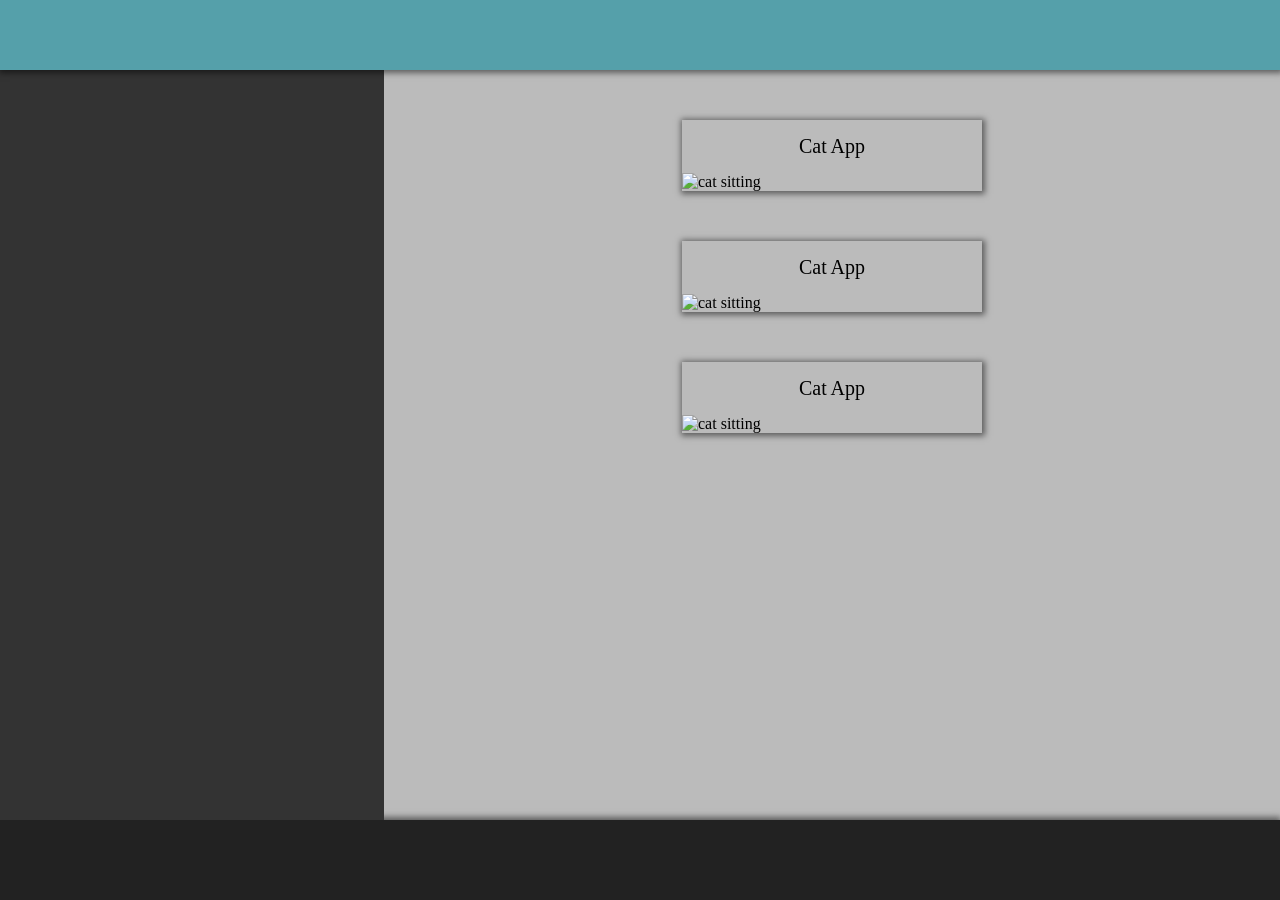
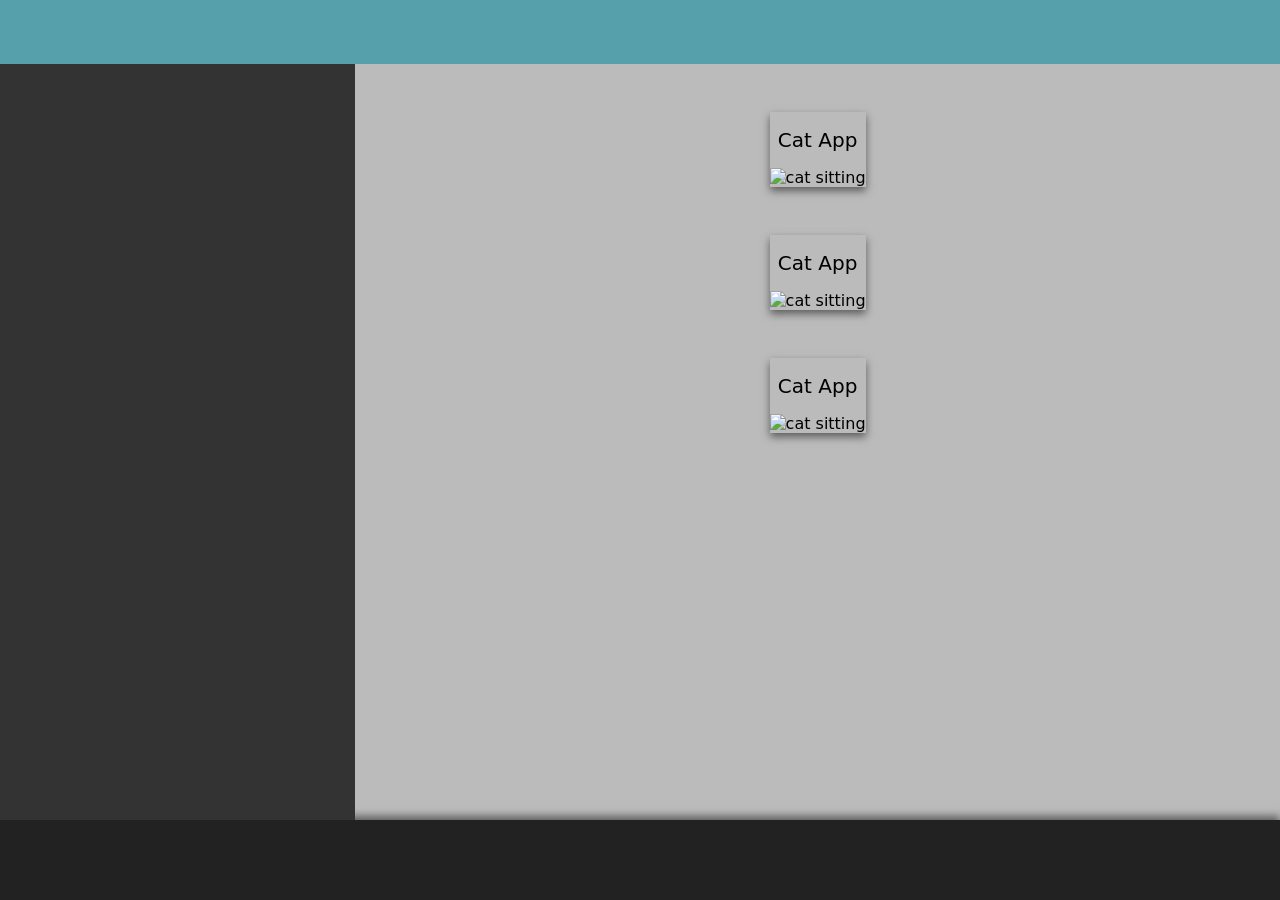

reworked Module 01

--- a/Module 01 - HTML_CSS/04-selectors/style.css
+++ b/Module 01 - HTML_CSS/04-selectors/style.css
@@ -1,20 +1,28 @@
 body {
   margin: 0;
+  font-family: system-ui, sans-serif;
+  background-color: #333;
 }
 
 nav {
-  position: relative;
-  width: 100%;
-  height: 70px;
+  height: 4rem;
+  display: flex;
+  justify-content: flex-end;
+  align-items: center;
+  padding-inline: 2rem;
   background-color: #55a0aa;
-  box-shadow: 1px 1px 6px 2px rgba(0, 0, 0, 0.5);
+  box-shadow: 0 0.25rem 0.5rem rgba(0, 0, 0, 0.5);
+}
+
+nav a {
+  color: black;
+  text-decoration: none;
 }
 
 main {
-  width: 100%;
-  min-height: calc(100vh - 150px);
-  background-color: #bbb;
+  min-height: calc(100vh - 9rem);
   display: flex;
+  background-color: #bbb;
 }
 
 aside {
@@ -22,37 +30,46 @@ aside {
   background-color: #333;
 }
 
-section {
+main > section {
+  width: 70%;
   display: flex;
   flex-direction: column;
   align-items: center;
-  width: 70%;
+  padding: 3rem;
 }
 
 footer {
-  width: 100%;
-  height: 80px;
+  height: 5rem;
   background-color: #222;
-  box-shadow: -1px -1px 6px 2px rgba(0, 0, 0, 0.5);
+  box-shadow: 0 -0.25rem 0.5rem rgba(0, 0, 0, 0.5);
+}
+
+.cardContainer {
+  width: 50%;
+  padding: 1.25rem;
+  box-sizing: border-box;
 }
 
 .card {
   display: flex;
   flex-direction: column;
   align-items: center;
-  box-shadow: 1px 1px 6px 2px rgba(0, 0, 0, 0.5);
-  margin-bottom: 50px;
-}
-
-.card:first-child {
-  margin-top: 50px;
+  box-shadow: 0 0.25rem 0.5rem rgba(0, 0, 0, 0.5);
+  margin-bottom: 3rem;
 }
 
 .title {
-  font-size: 20px;
-  margin: 15px 0;
+  font-size: 1.25rem;
+  margin: 1rem 0;
 }
 
 .card img {
-  width: 300px;
+  width: 100%;
+}
+
+#contact-section {
+  width: 100%;
+  padding: 3rem;
+  box-sizing: border-box;
+  background-color: #55a0aa;
 }
